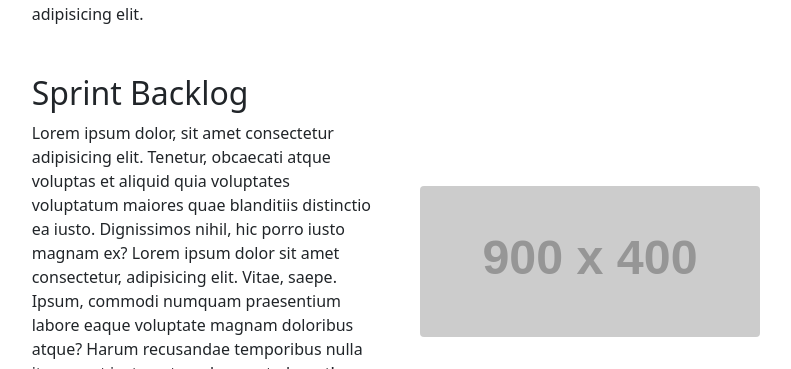
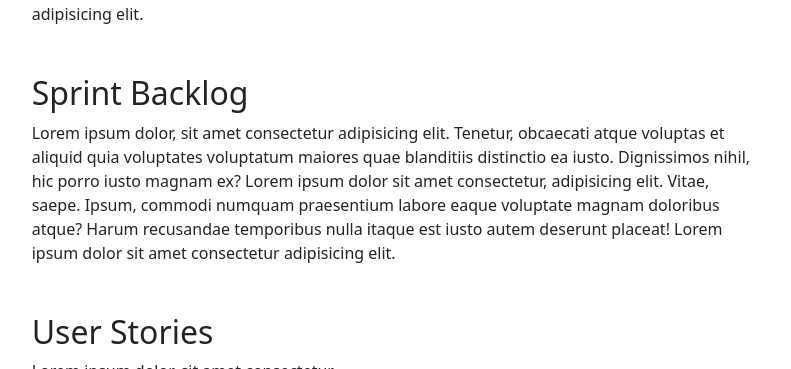
Before and after one commit to Templasan/API---ADS-semestre-1, a Flask app: page /ferramentas in a window 1280 px wide. Shown: the part 873-1242 px from the top of the page, without its empty margins (370-1161 px from the left). Run offline with Flask 3, Linux system fonts and the light colour scheme; grey boxes labelled with a size stand in for pictures from a placeholder-image service; some libraries are stand-ins or nearby versions.

Commit message:
Update ferramentas.html

```diff
--- a/src/templates/ferramentas.html
+++ b/src/templates/ferramentas.html
@@ -36,20 +36,20 @@
             Lorem ipsum dolor, sit amet consectetur adipisicing elit. Tenetur, obcaecati atque voluptas et aliquid quia voluptates voluptatum maiores quae blanditiis distinctio ea iusto. Dignissimos nihil, hic porro iusto magnam ex? Lorem ipsum dolor sit amet consectetur, adipisicing elit. Vitae, saepe. Ipsum, commodi numquam praesentium labore eaque voluptate magnam doloribus atque? Harum recusandae temporibus nulla itaque est iusto autem deserunt placeat! Lorem ipsum dolor sit amet consectetur adipisicing elit.
         </p>
     </div>
-    <div class="col-lg-5"><img class="img-fluid rounded mb-4 mb-lg-0" src="https://dummyimage.com/900x400/dee2e6/6c757d.jpg" alt="..." /></div>
+    <div class="col-lg-5"><img class="img-fluid rounded mb-4 mb-lg-0" src="/static/images/productbacklog.png" alt="..." /></div>
 </div>
 
 
 <!-- Sprint Backlog -->
 <div class="row gx-4 gx-lg-5 align-items-center justify-content-center py-3 container-fluid main">
-    <div class="col-lg-5">
+    <div class="col-lg-10">
 
         <h2 class="font-weight-light">Sprint Backlog</h3>
         <p>
             Lorem ipsum dolor, sit amet consectetur adipisicing elit. Tenetur, obcaecati atque voluptas et aliquid quia voluptates voluptatum maiores quae blanditiis distinctio ea iusto. Dignissimos nihil, hic porro iusto magnam ex? Lorem ipsum dolor sit amet consectetur, adipisicing elit. Vitae, saepe. Ipsum, commodi numquam praesentium labore eaque voluptate magnam doloribus atque? Harum recusandae temporibus nulla itaque est iusto autem deserunt placeat! Lorem ipsum dolor sit amet consectetur adipisicing elit.
         </p>
     </div>
-    <div class="col-lg-5"><img class="img-fluid rounded mb-4 mb-lg-0" src="https://dummyimage.com/900x400/dee2e6/6c757d.jpg" alt="..." /></div>
+    <div class="col-lg-5"></div>
 </div>
 
 <!-- User Stories -->
@@ -60,7 +60,7 @@
             Lorem ipsum dolor, sit amet consectetur adipisicing elit. Tenetur, obcaecati atque voluptas et aliquid quia voluptates voluptatum maiores quae blanditiis distinctio ea iusto. Dignissimos nihil, hic porro iusto magnam ex? Lorem ipsum dolor sit amet consectetur, adipisicing elit. Vitae, saepe. Ipsum, commodi numquam praesentium labore eaque voluptate magnam doloribus atque? Harum recusandae temporibus nulla itaque est iusto autem deserunt placeat! Lorem ipsum dolor sit amet consectetur adipisicing elit.
         </p>
     </div>
-    <div class="col-lg-5"><img class="img-fluid rounded mb-4 mb-lg-0" src="https://dummyimage.com/900x400/dee2e6/6c757d.jpg" alt="..." /></div>
+    <div class="col-lg-5"><img class="img-fluid rounded mb-4 mb-lg-0" src="/static/images/userstory.png" alt="..." /></div>
 </div>
 
 <!-- Planning Poker -->
@@ -71,17 +71,17 @@
             Lorem ipsum dolor, sit amet consectetur adipisicing elit. Tenetur, obcaecati atque voluptas et aliquid quia voluptates voluptatum maiores quae blanditiis distinctio ea iusto. Dignissimos nihil, hic porro iusto magnam ex? Lorem ipsum dolor sit amet consectetur, adipisicing elit. Vitae, saepe. Ipsum, commodi numquam praesentium labore eaque voluptate magnam doloribus atque? Harum recusandae temporibus nulla itaque est iusto autem deserunt placeat! Lorem ipsum dolor sit amet consectetur adipisicing elit.
         </p>
     </div>
-    <div class="col-lg-5"><img class="img-fluid rounded mb-4 mb-lg-0" src="https://dummyimage.com/900x400/dee2e6/6c757d.jpg" alt="..." /></div>
+    <div class="col-lg-5"><img class="img-fluid rounded mb-4 mb-lg-0" src="/static/images/planningpoker.png" alt="..." /></div>
 </div>
 
 <!-- Burndown -->
 <div class="row gx-4 gx-lg-5 align-items-center justify-content-center py-3 container-fluid main">
-    <div class="col-lg-5">
+    <div class="col-lg-10">
         <h2 class="font-weight-light">Burndown Chart</h3>
         <p>
             Lorem ipsum dolor, sit amet consectetur adipisicing elit. Tenetur, obcaecati atque voluptas et aliquid quia voluptates voluptatum maiores quae blanditiis distinctio ea iusto. Dignissimos nihil, hic porro iusto magnam ex? Lorem ipsum dolor sit amet consectetur, adipisicing elit. Vitae, saepe. Ipsum, commodi numquam praesentium labore eaque voluptate magnam doloribus atque? Harum recusandae temporibus nulla itaque est iusto autem deserunt placeat! Lorem ipsum dolor sit amet consectetur adipisicing elit.
         </p>
     </div>
-    <div class="col-lg-5"><img class="img-fluid rounded pb-4 mb-lg-0" src="https://dummyimage.com/900x400/dee2e6/6c757d.jpg" alt="..." /></div>
+    <div class="col-lg-5"><img class="img-fluid rounded pb-4 mb-lg-0" src="/static/images/burndown.png" alt="..." /></div>
 </div>
 {% endblock %}
```
